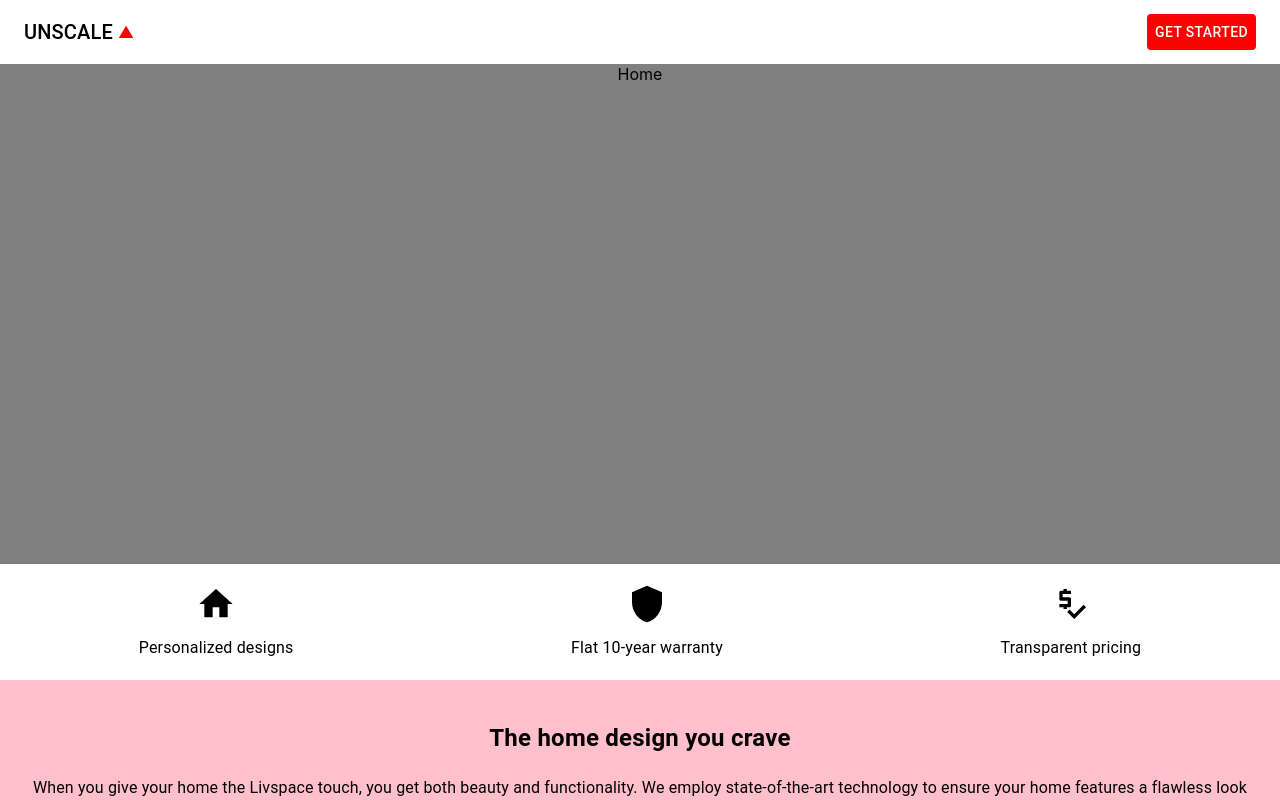
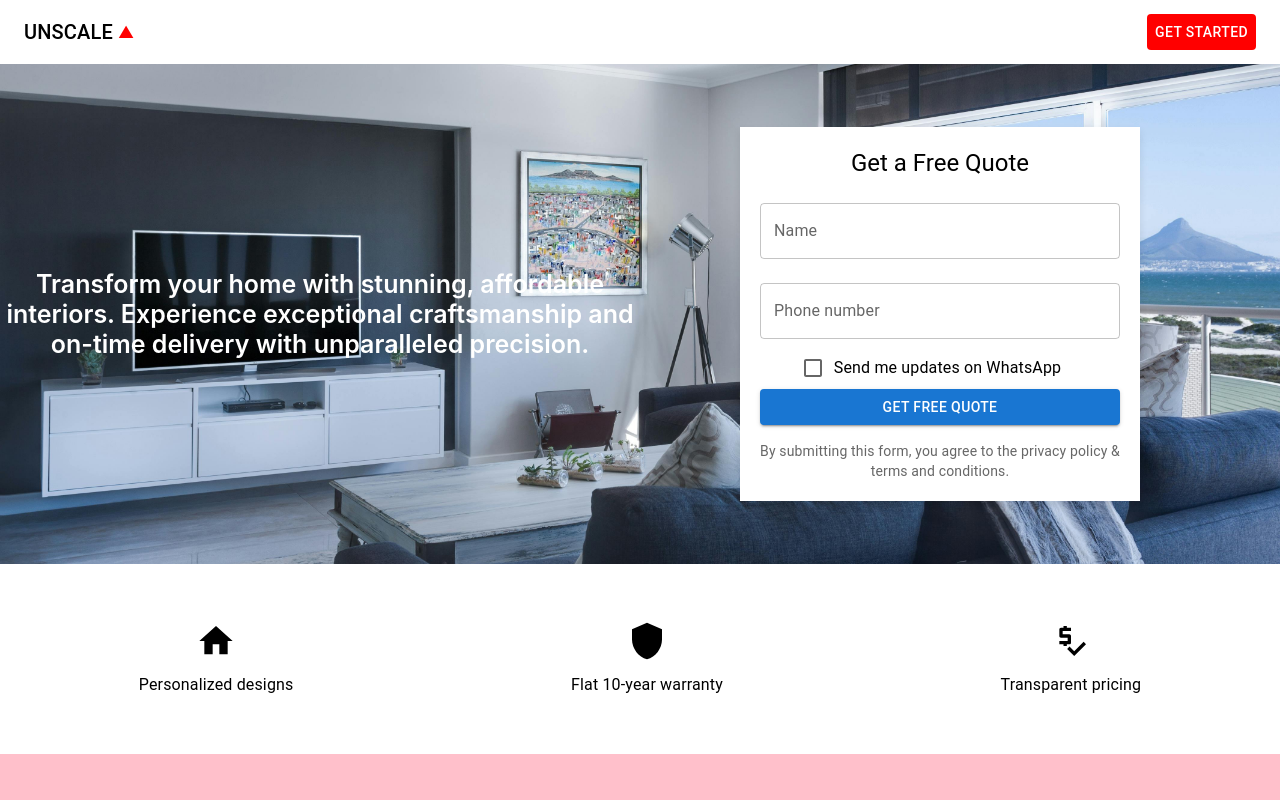
Before and after one commit to omsah84/interior_design_in_react_with_vite, a React (Vite) app: page / in a window 1280 px wide. Shown: the top 800 px of the page. Built offline with nearby package versions, Linux system fonts and the light colour scheme.

Commit message:
commited

```diff
--- a/src/App.jsx
+++ b/src/App.jsx
@@ -12,6 +12,7 @@
 import HowItWork from "./component/HowItWork"
 import ConnectWithUs from "./component/ConnectWithUs";
 import NewsSection from "./component/NewsSection";
+import ContactUs from "./component/ContactUs";
 import PromotionalBanner from "./component/PromotionalBanner";
 import Footer from "./component/Footer";
 
@@ -32,6 +33,7 @@
       <HowItWork/>
       <ConnectWithUs/>
       <NewsSection/>
+      <ContactUs/>
       <PromotionalBanner/>
       <Footer/>
     </>
--- /dev/null
+++ b/src/component/ContactUs.jsx
@@ -0,0 +1,45 @@
+import { Box, TextField, Button, Typography, Checkbox, FormControlLabel } from '@mui/material';
+import { styled } from '@mui/system';
+
+const FormContainer = styled(Box)({
+  backgroundColor: '#fff',
+  padding: '20px',
+  width: '400px',
+  margin: '0 auto',
+  textAlign: 'center',
+  boxShadow: '0 4px 8px rgba(0, 0, 0, 0.1)',
+});
+
+const ContactUs = () => {
+  return (
+    <FormContainer>
+      <Typography variant="h5" gutterBottom>
+        Get a Free Quote
+      </Typography>
+      <TextField
+        fullWidth
+        label="Name"
+        margin="normal"
+        variant="outlined"
+      />
+      <TextField
+        fullWidth
+        label="Phone number"
+        margin="normal"
+        variant="outlined"
+      />
+      <FormControlLabel
+        control={<Checkbox name="whatsappUpdates" color="primary" />}
+        label="Send me updates on WhatsApp"
+      />
+      <Button variant="contained" color="primary" fullWidth>
+        GET FREE QUOTE
+      </Button>
+      <Typography variant="body2" color="textSecondary" mt={2}>
+        By submitting this form, you agree to the privacy policy & terms and conditions.
+      </Typography>
+    </FormContainer>
+  );
+};
+
+export default ContactUs;
--- a/src/component/Home.jsx
+++ b/src/component/Home.jsx
@@ -1,23 +1,48 @@
+import { styled } from "@mui/system";
+import Homeimg from "../assets/HomeImg.jpg";
+import ContactUs from "./ContactUs";
 
-import { styled } from '@mui/system'; // Correct import
-
-// Using the styled utility correctly
-const Container = styled('div')({
- height:'500px',
- backgroundColor:'gray',
- textAlign:'center'
-
+// Correct way to apply background image using styled
+const Container = styled("div")({
+  height: "500px",
+  backgroundImage: `url(${Homeimg})`, // Correct way to reference the image
+  backgroundSize: "cover", // Ensures the image covers the entire container
+  backgroundPosition: "center", // Centers the image
+  backgroundRepeat: "no-repeat", // Prevents the image from repeating
+  display: "flex",
+  alignItems: "center",
+  gap:"100px"
 });
 
+const Text = styled("div")({
+  fontSize: "25px",
+  width: "50%",
+  color: "white",
+  textAlign: "center",
+  fontWeight: "600",
+  padding:'30px 0px'
+});
 
+const Form = styled("div")({
+    '@media (max-width:600px)': {
+        display:"none"
+      },
+});
 
 const Home = () => {
   return (
-<>
-<Container>
-    Home
-</Container>
-</>
+    <>
+      <Container>
+        <Text>
+          Transform your home with stunning, affordable interiors. Experience
+          exceptional craftsmanship and on-time delivery with unparalleled
+          precision.
+        </Text>
+        <Form>
+            <ContactUs/>
+        </Form>
+      </Container>
+    </>
   );
 };
 
--- a/src/component/IconsSection.jsx
+++ b/src/component/IconsSection.jsx
@@ -7,7 +7,9 @@
 
 const Container = styled(Box)({
   display:'flex',
-  justifyContent:'space-around'
+  justifyContent:'space-around',
+  height:'150px',
+  alignItems:"center"
 });
 
 const IconsSection = () => {
--- a/src/index.css
+++ b/src/index.css
@@ -2,6 +2,7 @@
   margin: 0;
   padding: 0;
   box-sizing: border-box;
+
 }
 :root {
   font-family: Inter, system-ui, Avenir, Helvetica, Arial, sans-serif;
```
Also changed, not shown: src/assets/HomeImg.jpg (added).
